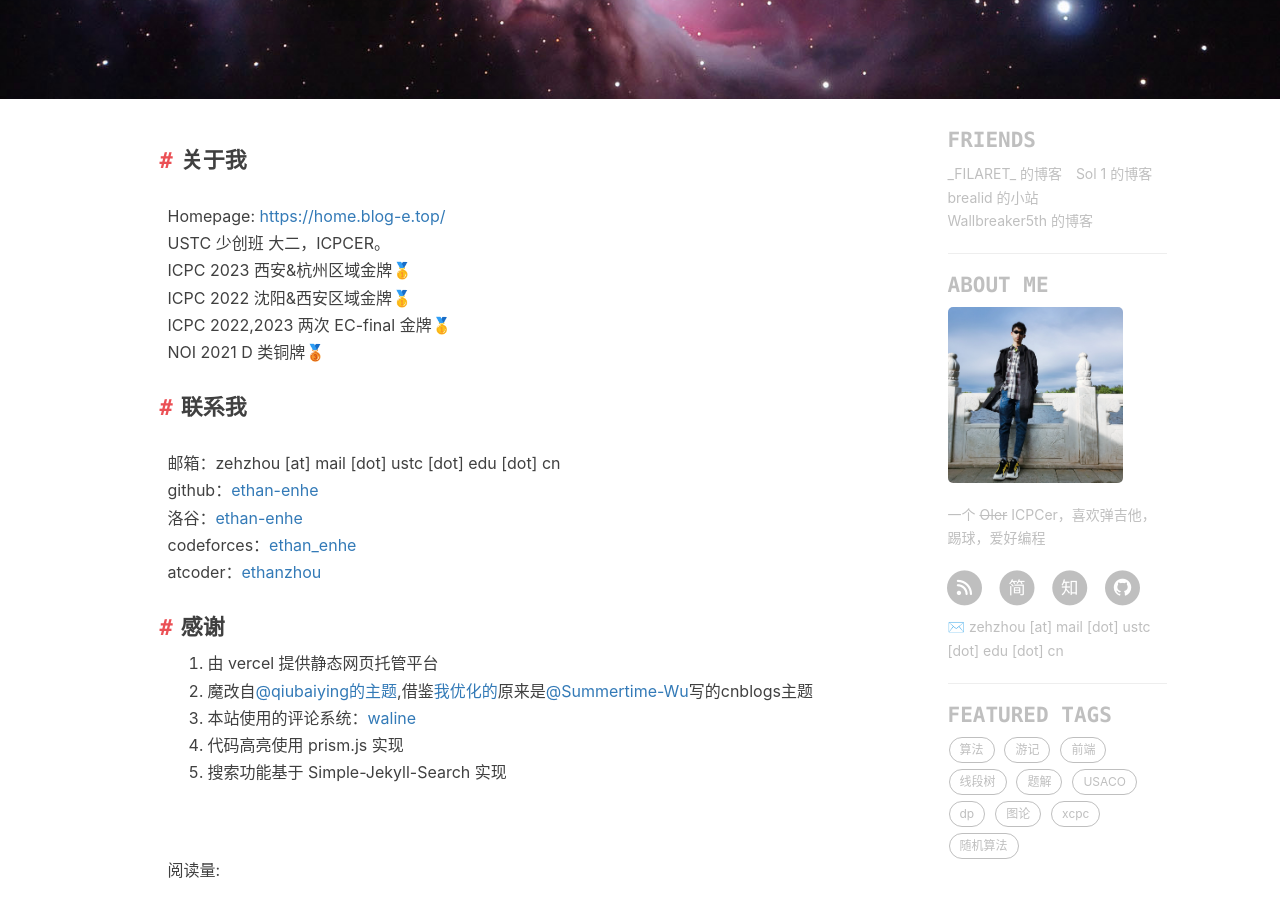
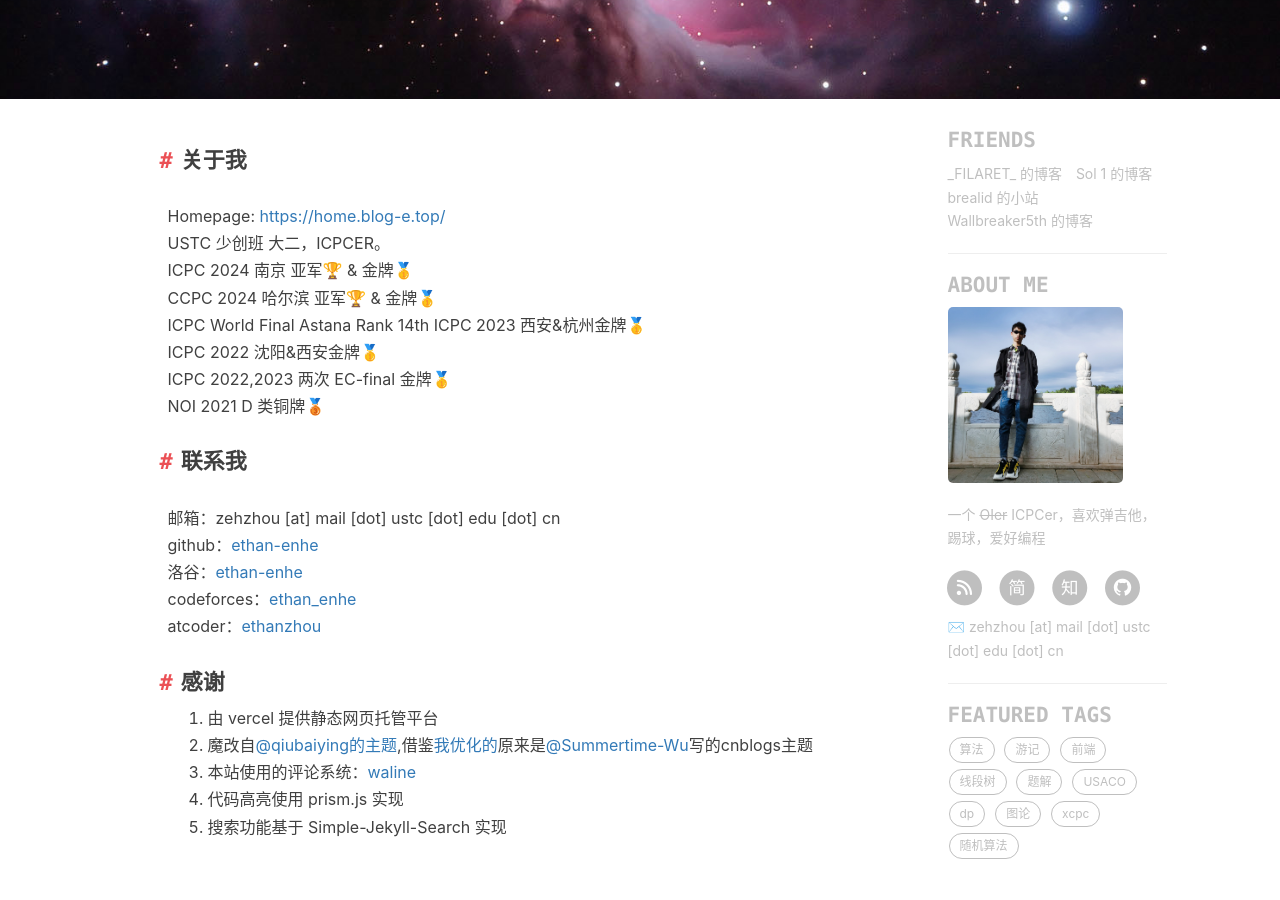
Before and after one commit to ethan-enhe/ethan-enhe.github.io, a Jekyll site: the page built from about.html, in a window 1280 px wide and 900 px high, scrolled down 319 px. Built offline with Jekyll 4.4.1, drawn with Linux system fonts in a browser that asks for light colours; comment, search, counter and statistics services are not loaded.

Commit message:
upd about

```diff
--- a/_includes/about.md
+++ b/_includes/about.md
@@ -4,8 +4,11 @@
 
 Homepage: [https://home.blog-e.top/](https://home.blog-e.top/)
 USTC 少创班 大二，ICPCER。
-ICPC 2023 西安&杭州区域金牌🥇
-ICPC 2022 沈阳&西安区域金牌🥇
+ICPC 2024 南京 亚军🏆 & 金牌🥇
+CCPC 2024 哈尔滨 亚军🏆 & 金牌🥇
+ICPC World Final Astana Rank 14th
+ICPC 2023 西安&杭州金牌🥇
+ICPC 2022 沈阳&西安金牌🥇
 ICPC 2022,2023 两次 EC-final 金牌🥇
 NOI 2021 D 类铜牌🥉
 
```
